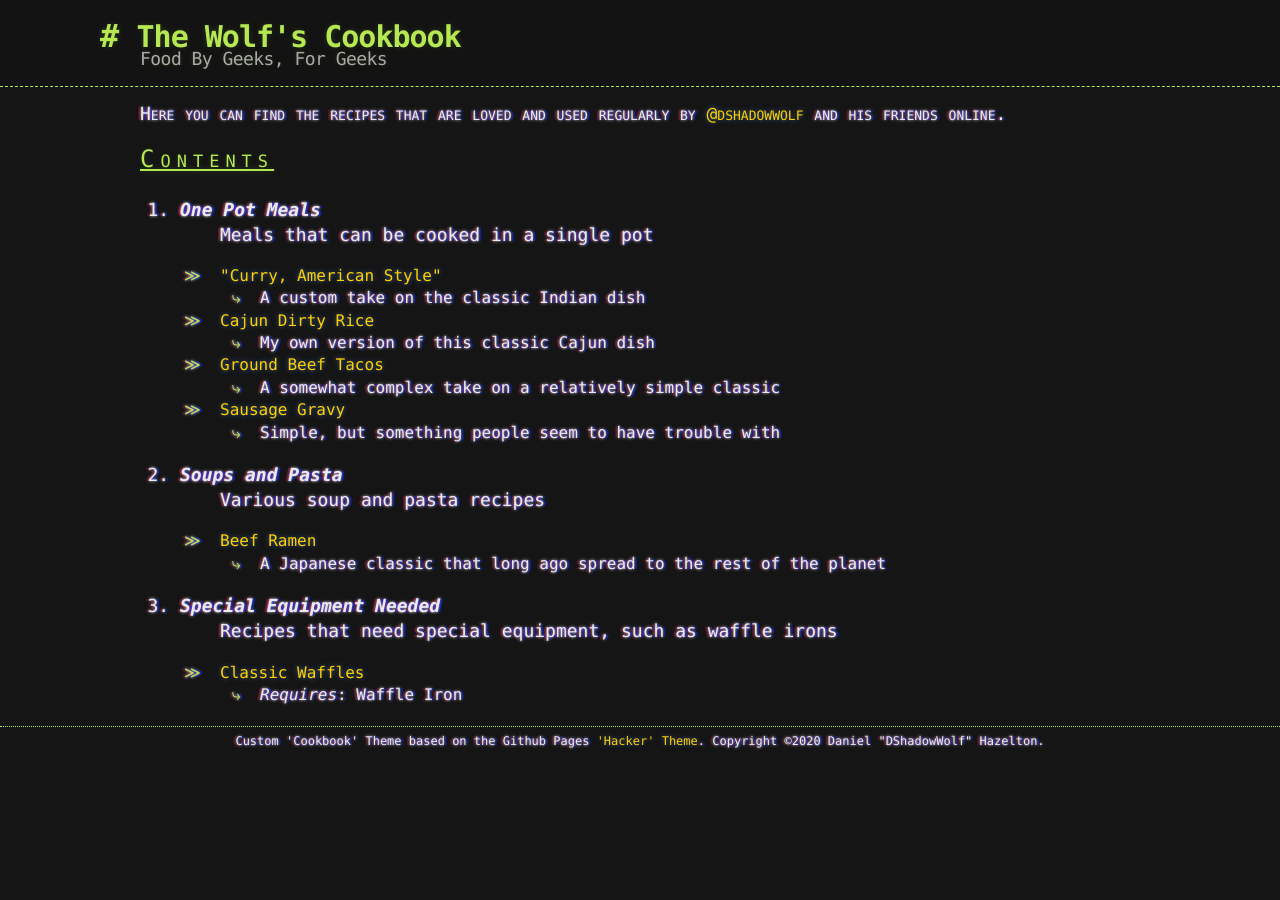
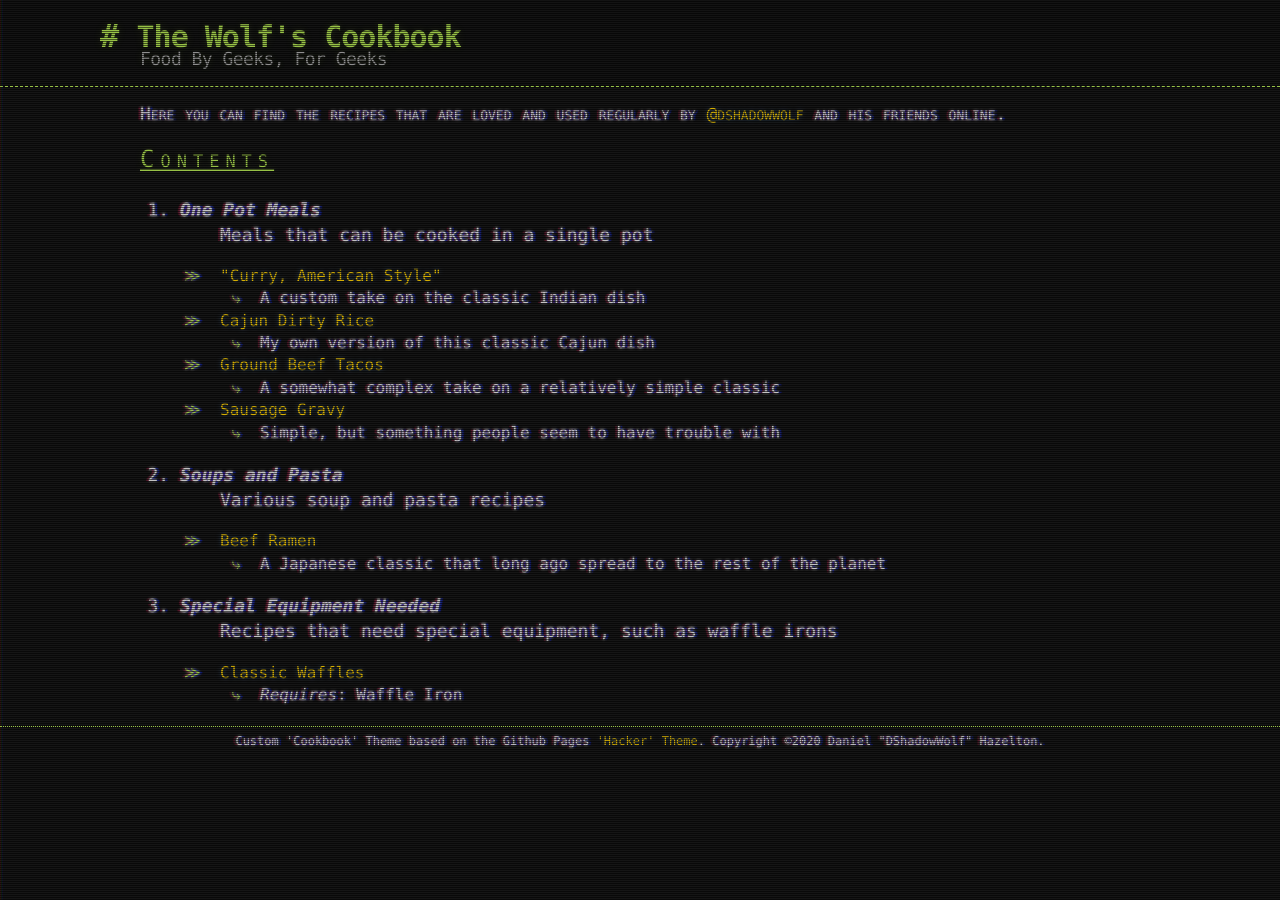
Before and after one commit to dshadowwolf/dshadowwolf.github.io, a Jekyll site: the page built from index.html, in a window 1280 px wide. Built offline with Jekyll 4.4.1, drawn with Linux system fonts in a browser that asks for light colours.

Commit message:
see if this fixes the issue

```diff
--- a/_includes/footer.html
+++ b/_includes/footer.html
@@ -1,7 +1,8 @@
 </div>
 <footer>
-    Custom 'Cookbook' Theme based on the Github Pages <a href="https://github.com/pages-themes/hacker">'Hacker' Theme</a>. Copyright &copy;2020 Daniel "DShadowWolf" Hazelton.
+  <div class="container">
+  Custom 'Cookbook' Theme based on the Github Pages <a href="https://github.com/pages-themes/hacker">'Hacker' Theme</a>. Copyright &copy;2020 Daniel "DShadowWolf" Hazelton.
+  </div>
 </footer>
-</div>
     </body>
 </html>
--- a/_includes/header.html
+++ b/_includes/header.html
@@ -15,7 +15,6 @@
     </head>
 
     <body>
-        <div class="effects-container">
         <header>
             <div class="container">
                 <a id="a-title" href="{{ '/' | relative_url }}">
--- a/_sass/cookbook-theme.scss
+++ b/_sass/cookbook-theme.scss
@@ -191,7 +191,7 @@
 
 }
 
-div.effets-container::before {
+.container::before {
     content: " ";
     display: block;
     position: absolute;
@@ -207,7 +207,7 @@
 }
 
 
-div.effets-container::after {
+.container::after {
     content: " ";
     display: block;
     position: absolute;
@@ -223,14 +223,6 @@
     background-repeat: repeat-y;
 }
 
-
-div.effets-container {
-    font-size: 16px;
-    line-height: 1.5;
-    font-family: $system-fonts ;
-    animation: textShadow 1.6s infinite;
-}
-
 body {
     margin: 0;
     padding: 0;
@@ -239,7 +231,6 @@
     font-size: 16px;
     line-height: 1.5;
     font-family: $system-fonts ;
-    animation: textShadow 1.6s infinite;
 }
 
 /* General & 'Reset' Stuff */
@@ -248,7 +239,7 @@
     width: 90%;
     max-width: $container-max-width;
     margin: 0 auto;
-
+    animation: textShadow 1.6s infinite;
 }
 
 section {
```
